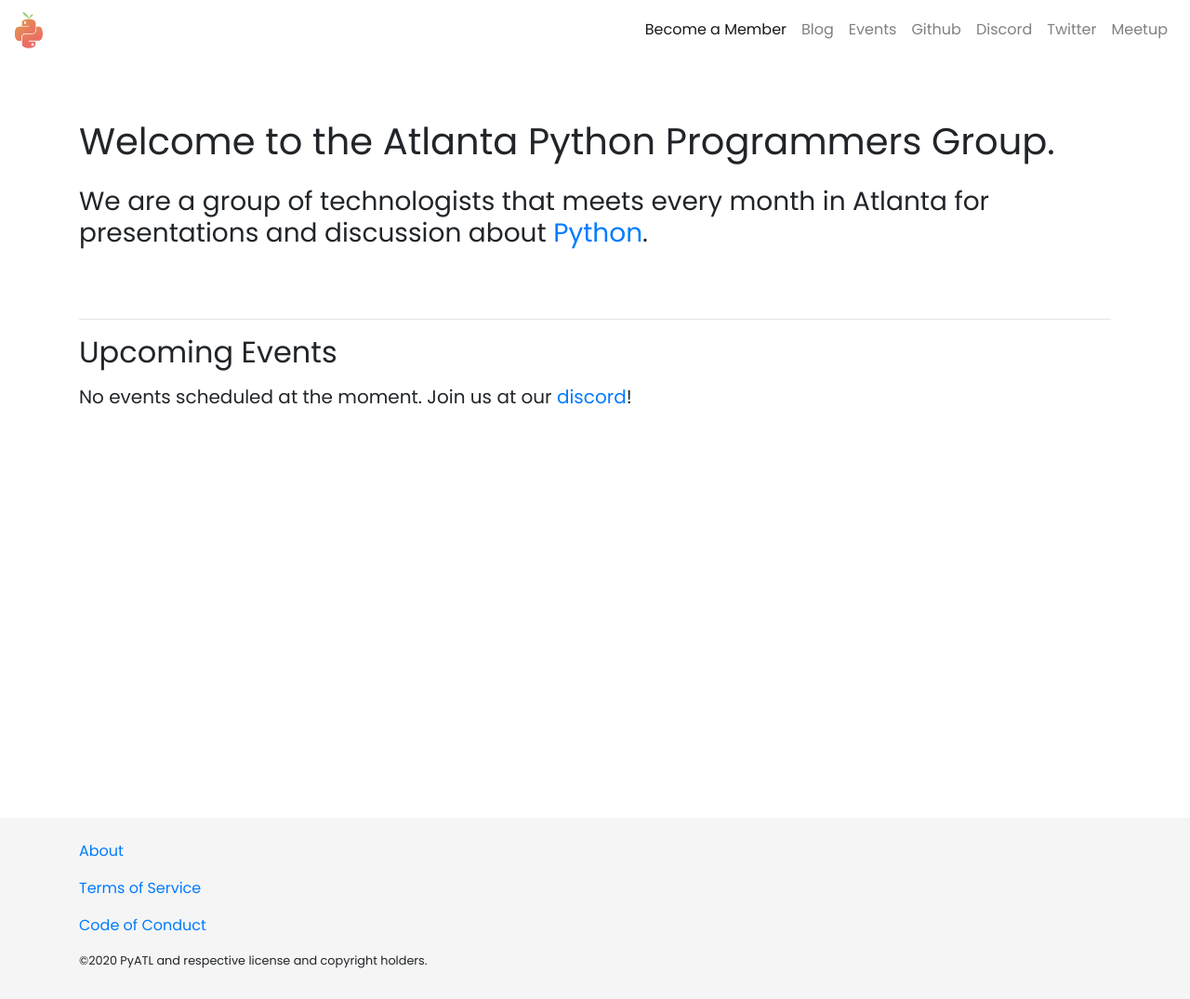
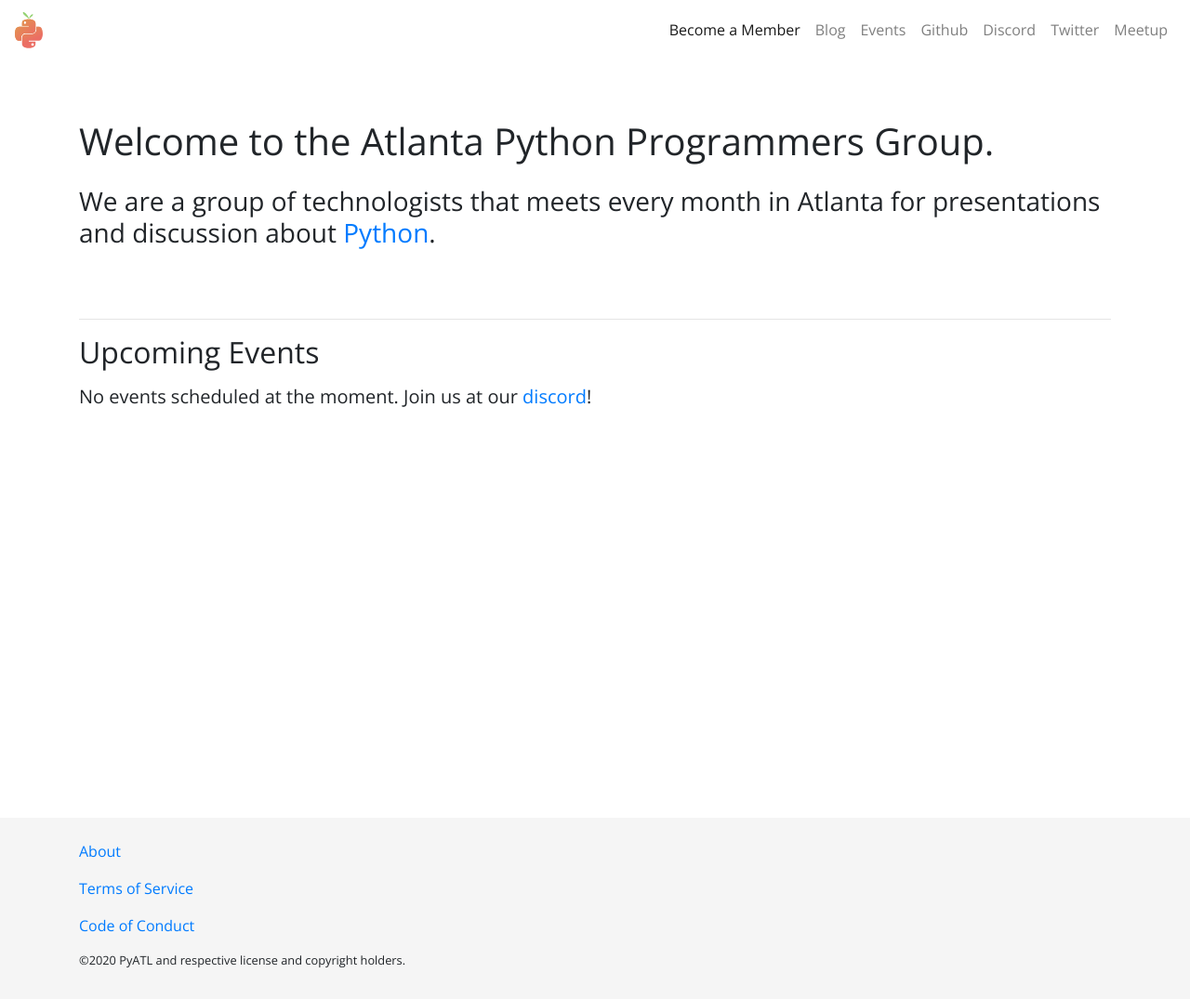
Before and after one commit to pyatl/big-peach, a Django app: page / in a window 1280 px wide. Shown: the whole page at 93% size. Run offline with Django 3.2, Linux system fonts and the light colour scheme; data that the repository does not hold is empty; parts of the project's set-up code (start-up, migrations or seed data) failed here and were passed over; some libraries are stand-ins or nearby versions.

Commit message:
change font to open sans for readability, increase font size in post detail

```diff
--- a/core/templates/base.html
+++ b/core/templates/base.html
@@ -22,10 +22,10 @@
 
 
     <style>
-			@import url('https://fonts.googleapis.com/css?family=Poppins:400&display=swap');
+      @import url('https://fonts.googleapis.com/css2?family=Open+Sans&display=swap');
 
 			body {
-		    font-family: 'Poppins', sans-serif;
+		    font-family: 'Open Sans', sans-serif;
 				padding-top: 5rem;
 			}
 
```
Also changed, not shown: core/templates/blog/post_detail.html (+7 -2 lines).
